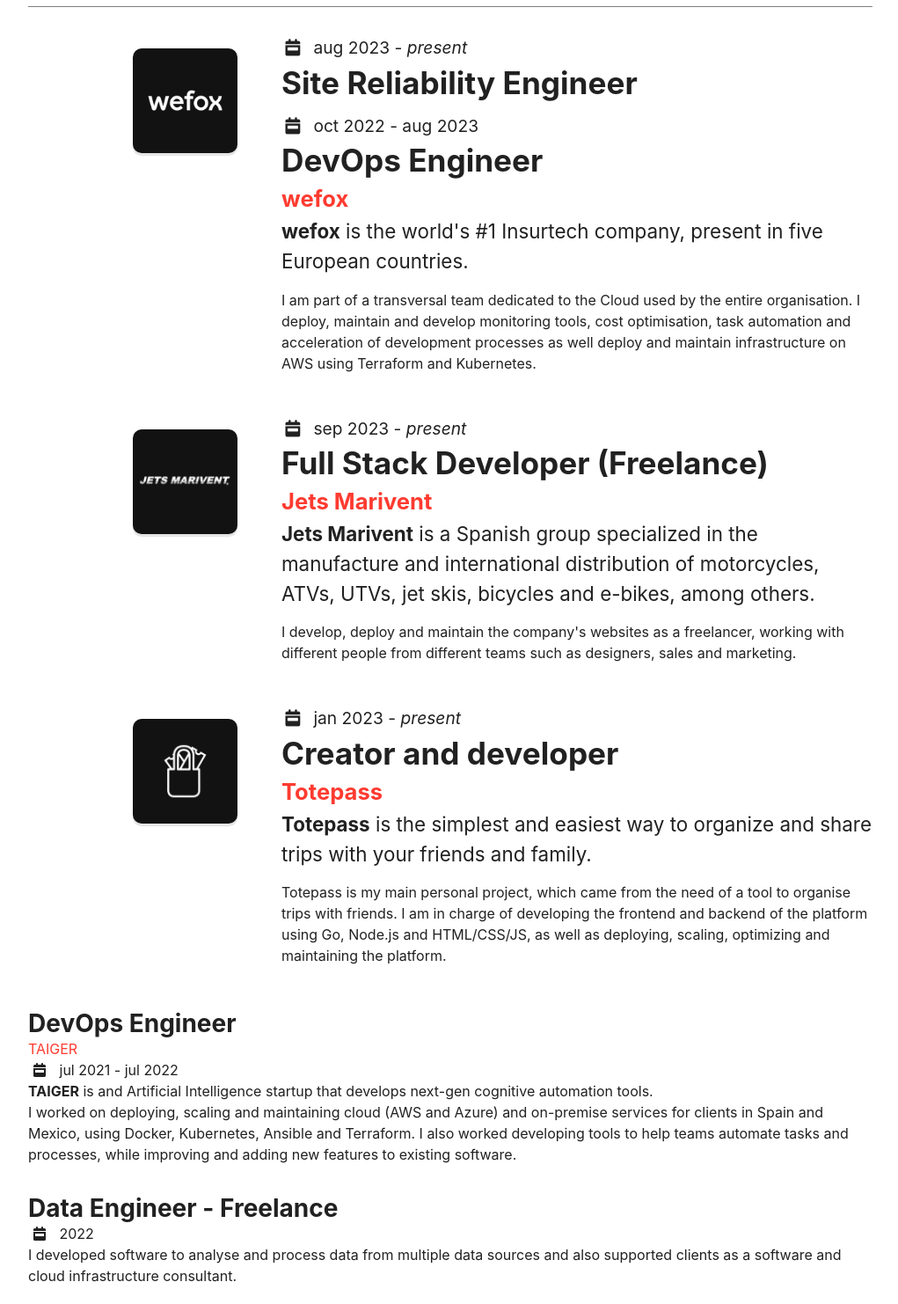
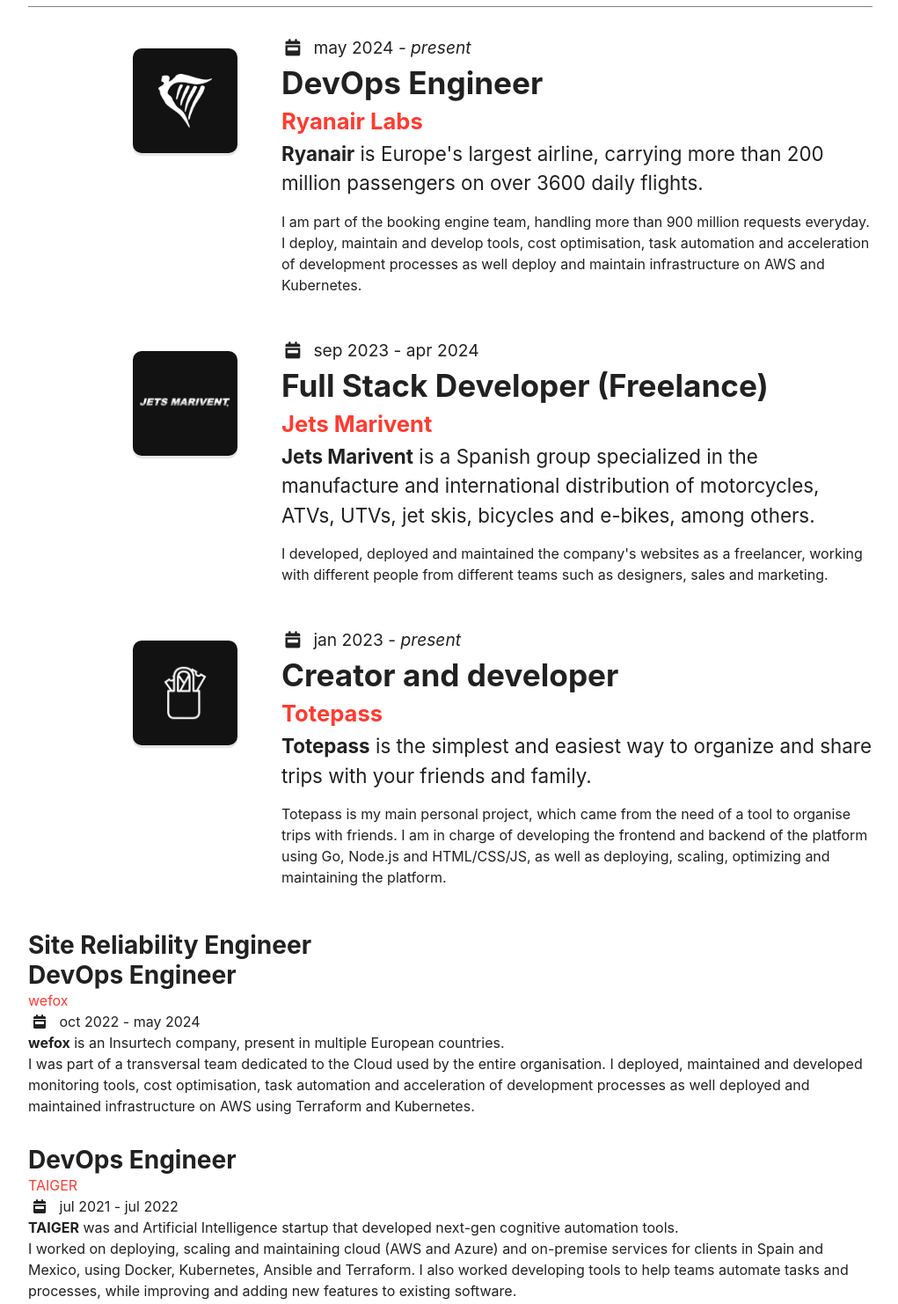
Before and after one commit to SrGMC/srgmc.github.io, a plain HTML site: page index.html in a window 1280 px wide. Shown: the part 1096-2578 px from the top of the page at 88% size, without its empty margins (128-1149 px from the left). Drawn offline with nearby package versions, Linux system fonts and the light colour scheme.

Commit message:
Add Ryanair

```diff
--- a/index.html
+++ b/index.html
@@ -64,10 +64,10 @@
                     <span class="lang en">Hi! I'm</span><span class="lang es">¡Hola! Soy</span><br />
                     <span class="font-size-36 bold">Álvaro Galisteo</span>
                 </p>
-                <p class="font-size-14 lang en">I am a computer engineer that works hard to make software and AI run
+                <p class="font-size-14 lang en">I am a computer engineer that works hard to make software run
                     smoothly, as if by magic.</p>
                 <p class="font-size-14 lang es">
-                    Soy un ingeniero informático que trabaja duro para que el software y la IA funcionen sin problemas,
+                    Soy un ingeniero informático que trabaja duro para que el software funcionen sin problemas,
                     como si fuese por arte de magia.
                 </p>
 
@@ -116,43 +116,35 @@
             <div class="divider"></div>
             <div class="row header mt-32 mb-48">
                 <div class="col col-30 profile project mb-15">
-                    <img src="/assets/images/icons/work/wefox.png" />
+                    <img src="/assets/images/icons/work/ryanair.png" />
                 </div>
                 <div class="col col-70">
                     <p class="font-size-12 mb-5">
-                        <span class="date lang en"><i class="fas fa-calendar-week"></i> aug 2023 - <i>present</i>
+                        <span class="date lang en"><i class="fas fa-calendar-week"></i> may 2024 - <i>present</i>
                         </span>
-                        <span class="date lang es"><i class="fas fa-calendar-week"></i> ago 2023 - <i>actualidad</i>
-                        </span>
-                    </p>
-                    <p class="font-size-22 bold mb-15" style="line-height: 2.5rem">
-                        Site Reliability Engineer
-                    </p>
-                    <p class="font-size-12 mb-5">
-                        <span class="date lang en"><i class="fas fa-calendar-week"></i> oct 2022 - aug 2023
-                        </span>
-                        <span class="date lang es"><i class="fas fa-calendar-week"></i> oct 2022 - ago 2023
+                        <span class="date lang es"><i class="fas fa-calendar-week"></i> may 2024 - <i>actualidad</i>
                         </span>
                     </p>
                     <p class="font-size-22 bold" style="line-height: 2.5rem">
                         DevOps Engineer<br />
-                        <a href="https://wefox.com" class="font-size-16">wefox</a>
+                        <a href="https://ryanair.com" class="font-size-16">Ryanair Labs</a>
                     </p>
 
-                    <p class="font-size-14 mb-15 lang en"><b>wefox</b> is the world's #1 Insurtech company, present in
-                        five European countries.</p>
+                    <p class="font-size-14 mb-15 lang en">
+                        <b>Ryanair</b> is Europe's largest airline, carrying more than 200 million passengers on over 3600 daily flights.
+                    </p>
                     <p class="lang en">
-                        I am part of a transversal team dedicated to the Cloud used by the entire organisation. I deploy, maintain
-                        and develop monitoring tools, cost optimisation, task automation and acceleration of development
-                        processes as well deploy and maintain infrastructure on AWS using Terraform and Kubernetes.
+                        I am part of the booking engine team, handling more than 900 million requests everyday. I deploy, maintain
+                        and develop tools, cost optimisation, task automation and acceleration of development
+                        processes as well deploy and maintain infrastructure on AWS and Kubernetes.
                     </p>
                     <p class="font-size-14 mb-15 lang es">
-                        <b>wefox</b> es la compañía Insurtech número #1 del mundo, presente en cinco países europeos.
+                        <b>Ryanair</b> es la aerolinea más grande de Europa, con más de 200 millones de pasajeros en más de 3600 vuelos diarios.
                     </p>
                     <p class="lang es">
-                        Formo parte de un equipo transversal dedicado a la Nube utilizada por toda la organización. Despliego, mantengo
-                        y desarrollo herramientas de monitorización, optimización de costes, automatización de tareas y aceleración de
-                        procesos de desarrollo, así como despliego y mantengo infraestructura en AWS utilizando Terraform y Kubernetes.
+                        Formo parte del equipo del motor de reservas, que gestiona más de 900 millones de solicitudes al día. Despliego, mantengo y
+                        desarrollo herramientas, optimización de costes, automatización de tareas y aceleración de procesos de desarrollo,
+                        además de desplegar y mantener infraestructuras en AWS y Kubernetes.
                     </p>
                 </div>
             </div>
@@ -162,9 +154,11 @@
                 </div>
                 <div class="col col-70">
                     <p class="font-size-12 mb-5">
-                        <span class="date lang en"><i class="fas fa-calendar-week"></i> sep 2023 - <i>present</i>
+                        <span class="date lang en">
+                            <i class="fas fa-calendar-week"></i> sep 2023 - apr 2024
                         </span>
-                        <span class="date lang es"><i class="fas fa-calendar-week"></i> sep 2023 - <i>actualidad</i>
+                        <span class="date lang es">
+                            <i class="fas fa-calendar-week"></i> sep 2023 - abr 2024
                         </span>
                     </p>
                     <p class="font-size-22 bold" style="line-height: 2.5rem">
@@ -174,13 +168,13 @@
 
                     <p class="font-size-14 mb-15 lang en"><b>Jets Marivent</b> is a Spanish group specialized in the manufacture and international distribution of motorcycles, ATVs, UTVs, jet skis, bicycles and e-bikes, among others.</p>
                     <p class="lang en">
-                        I develop, deploy and maintain the company's websites as a freelancer, working with different people from different teams such as designers, sales and marketing.
+                        I developed, deployed and maintained the company's websites as a freelancer, working with different people from different teams such as designers, sales and marketing.
                     </p>
                     <p class="font-size-14 mb-15 lang es">
                         <b>Jets Marivent</b> es un grupo español especializado en la fabricación y distribución internacional de motocicletas, ATVs, UTVs, motos acuáticas, bicicletas y e-bikes, entre otros.
                     </p>
                     <p class="lang es">
-                        Desarrollo, despliego y mantengo los sitios web de la empresa como autónomo, trabajando con distintas personas de diferentes equipos, como diseñadores, ventas y marketing.
+                        Desarrollé, desplegué y mantuve los sitios web de la empresa como autónomo, trabajando con distintas personas de diferentes equipos, como diseñadores, ventas y marketing.
                     </p>
                 </div>
             </div>
@@ -220,26 +214,44 @@
                 </div>
             </div>
 
+            <h3 class="bold mt-32">Site Reliability Engineer</h3>
+            <h3 class="bold">DevOps Engineer</h3>
+            <p>
+                <a href="https://wefox.com">wefox</a><br />
+                <span class="date"><i class="fas fa-calendar-week"></i> oct 2022 - may 2024 </span>
+            </p>
+
+            <p class="lang en">
+                <b>wefox</b> is an Insurtech company, present in multiple European countries.<br>
+                I was part of a transversal team dedicated to the Cloud used by the entire organisation. I deployed, maintained
+                and developed monitoring tools, cost optimisation, task automation and acceleration of development
+                processes as well deployed and maintained infrastructure on AWS using Terraform and Kubernetes.
+            </p>
+            <p class="lang es">
+                <b>wefox</b> es una compañía Insurtech, presente en múltiples países europeos.<br>
+                    Formé parte de un equipo transversal dedicado a la Nube utilizada por toda la organización. Desplegué, mantuve
+                    y desarrollé herramientas de monitorización, optimización de costes, automatización de tareas y aceleración de
+                    procesos de desarrollo, así como despliegar y mantener infraestructura en AWS utilizando Terraform y Kubernetes.
+            </p>
+
             <h3 class="bold mt-32">DevOps Engineer</h3>
             <p>
                 <a href="https://taiger.com">TAIGER</a><br />
                 <span class="date"><i class="fas fa-calendar-week"></i> jul 2021 - jul 2022 </span>
             </p>
             <p class="lang en">
-                <b>TAIGER</b> is and Artificial Intelligence startup that develops next-gen cognitive automation
+                <b>TAIGER</b> was and Artificial Intelligence startup that developed next-gen cognitive automation
                 tools.<br>
                 I worked on deploying, scaling and maintaining cloud (AWS and Azure) and on-premise services for clients
-                in Spain
-                and Mexico, using Docker, Kubernetes, Ansible and Terraform. I also worked developing tools
+                in Spain and Mexico, using Docker, Kubernetes, Ansible and Terraform. I also worked developing tools
                 to help teams automate tasks and processes, while improving and adding new features to
                 existing software.
             </p>
             <p class="lang es">
-                <b>TAIGER</b> es una startup de Inteligencia Artificial que desarrolla herramientas de automatización
+                <b>TAIGER</b> fue una startup de Inteligencia Artificial que desarrollaba herramientas de automatización
                 cognitiva de última generación.<br>
                 Trabajé en despliegar, escalar y mantener servicios en la nube (AWS y Azure) y on-premise para clientes
-                en
-                España y México, utilizando Docker, Kubernetes, Ansible y Terraform. También trabajé
+                en España y México, utilizando Docker, Kubernetes, Ansible y Terraform. También trabajé
                 desarrollando herramientas para ayudar a los equipos a automatizar tareas y procesos, al tiempo
                 que mejoré y añadí nuevas características al software existente.
             </p>
```
Also changed, not shown: assets/images/icons/work/ryanair.png (added).
